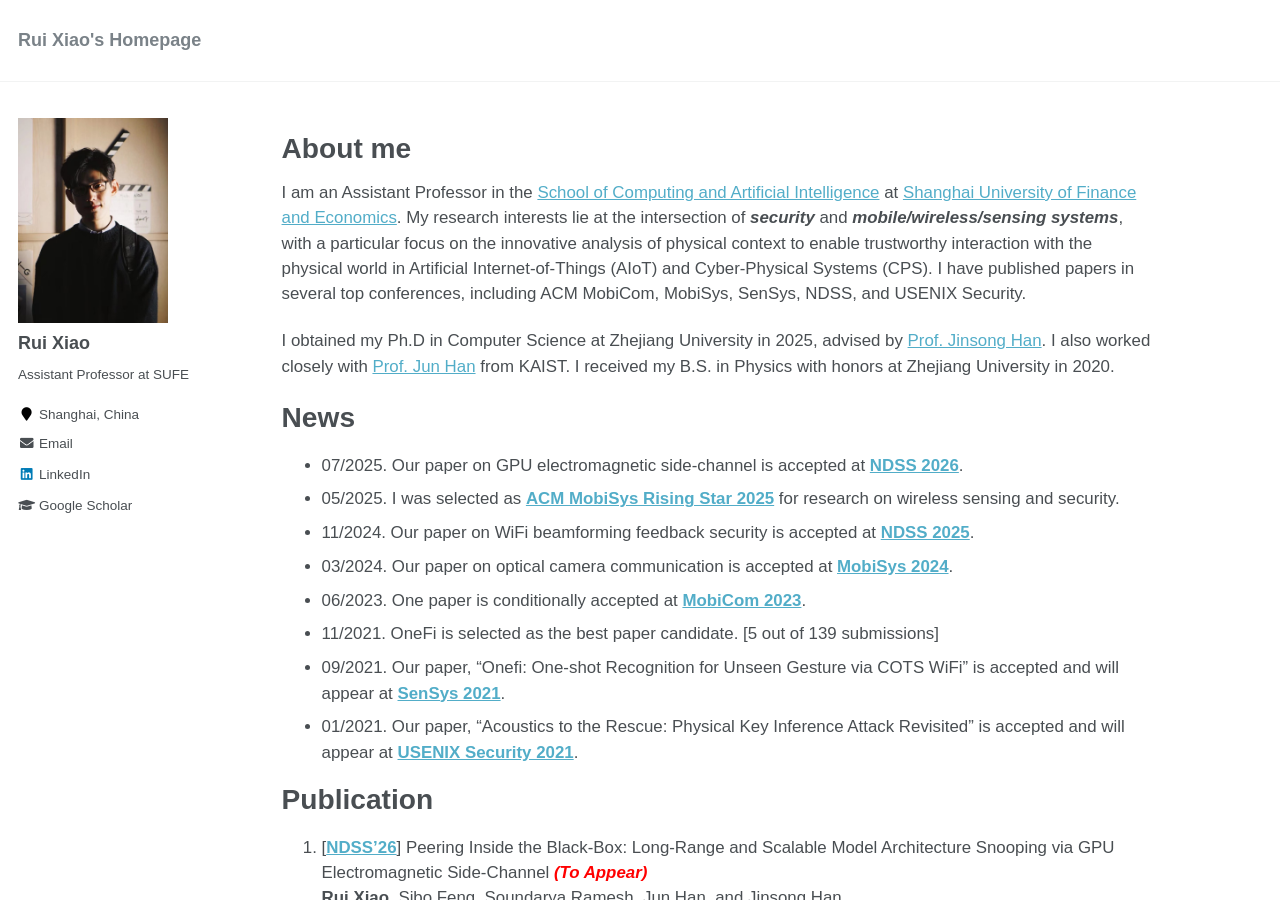
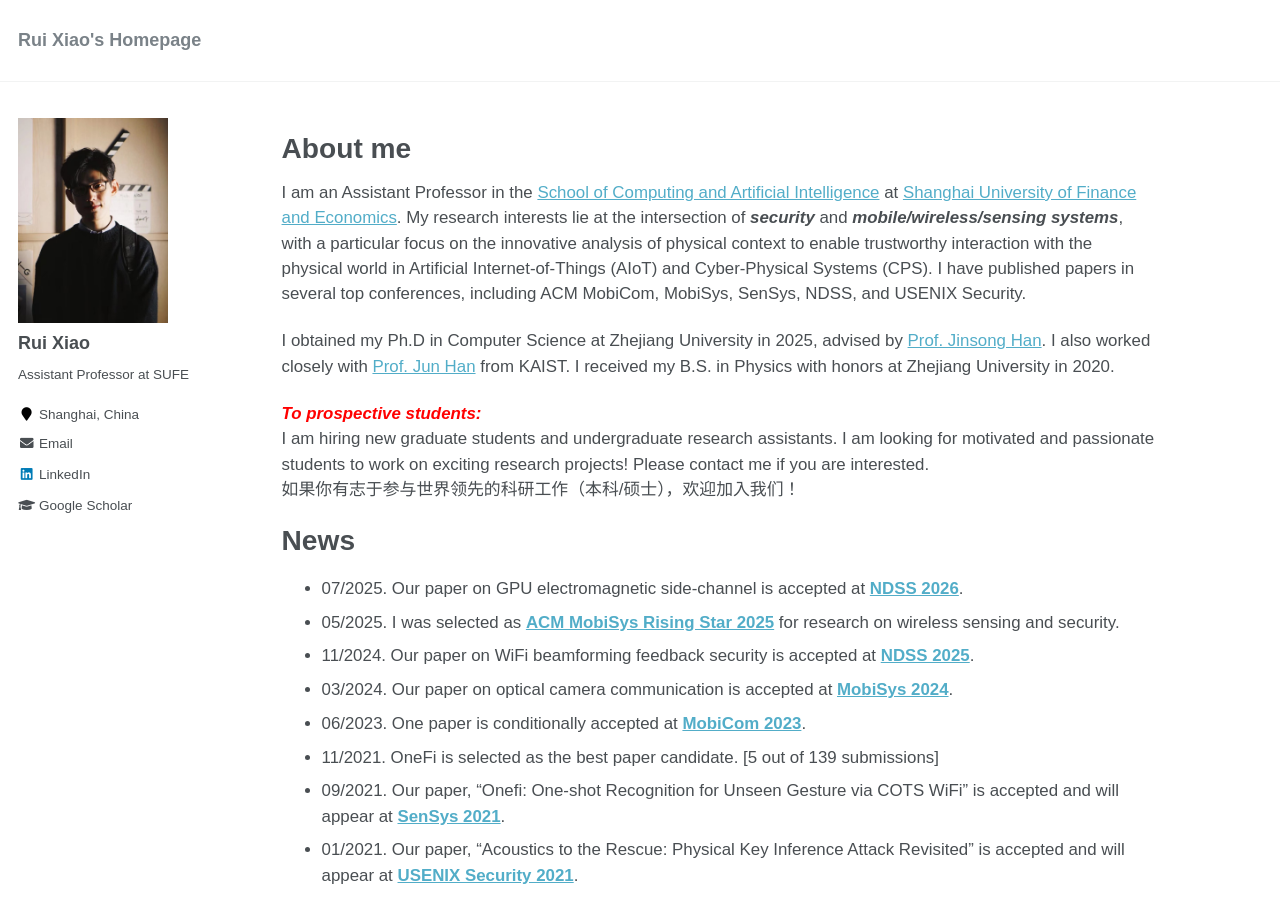
Before and after one commit to ruixiao24/ruixiao24.github.io, a Jekyll site: the page built from _pages/about.md, in a window 1280 px wide and 900 px high. Built offline with Jekyll 4.4.1, drawn with Linux system fonts in a browser that asks for light colours.

Commit message:
Update about.md

```diff
--- a/_pages/about.md
+++ b/_pages/about.md
@@ -15,6 +15,10 @@
 I have published papers in several top conferences, including ACM MobiCom, MobiSys, SenSys, NDSS, and USENIX Security.
 
 I obtained my Ph.D in Computer Science at Zhejiang University in 2025, advised by [Prof. Jinsong Han](https://person.zju.edu.cn/en/hanjinsong). I also worked closely with [Prof. Jun Han](http://www.junhan.org/) from KAIST. I received my B.S. in Physics with honors at Zhejiang University in 2020.
+
+<span style="color:red">***To prospective students:***</span>
+I am hiring new graduate students and undergraduate research assistants. I am looking for motivated and passionate students to work on exciting research projects! Please contact me if you are interested.
+如果你有志于参与世界领先的科研工作（本科/硕士），欢迎加入我们！
 
 # News
 - 07/2025. Our paper on GPU electromagnetic side-channel is accepted at **[NDSS 2026](https://www.ndss-symposium.org/ndss2026/)**.
```
